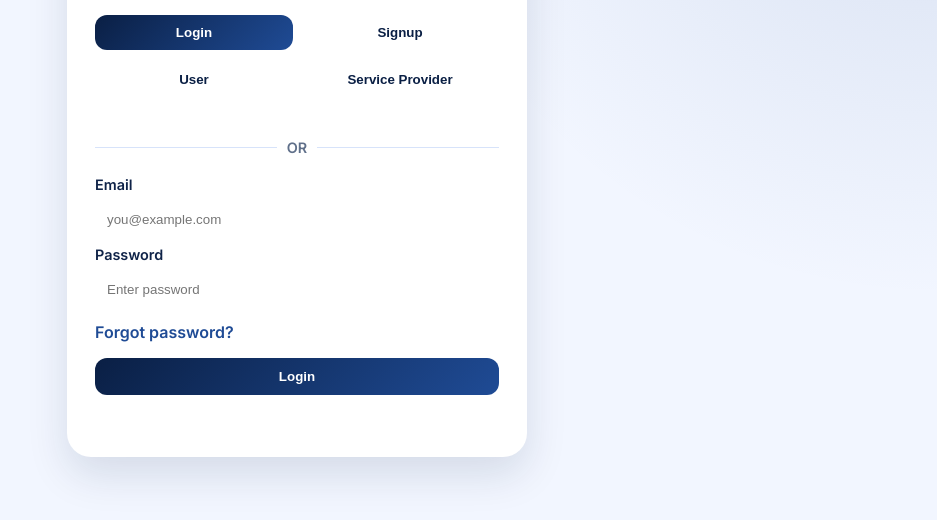
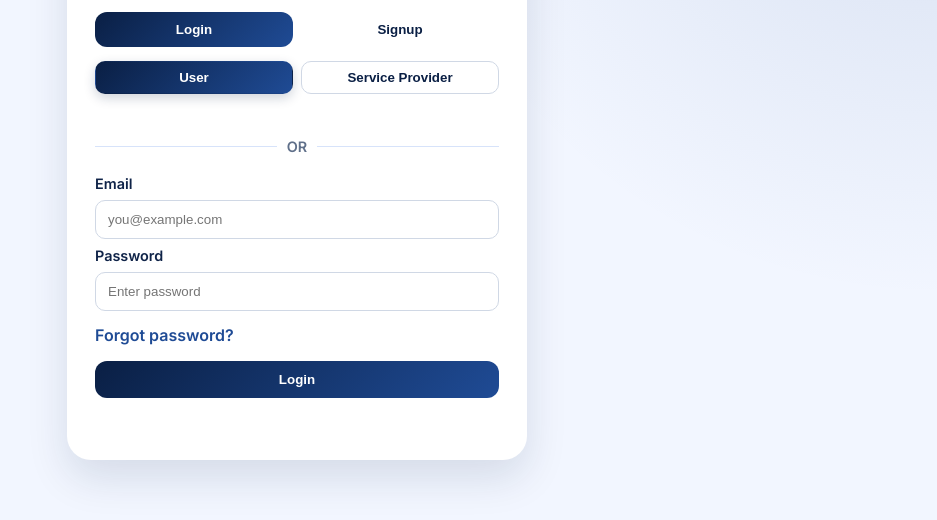
Before and after one commit to avinash200607-star/Fixmate, a website: page frontend/public/auth.html in a window 1280 px wide. Shown: the part 246-766 px from the top of the page, without its empty margins (343-1280 px from the left). Drawn offline with Linux system fonts and the light colour scheme; no server answers.

Commit message:
Improve UI focus states for input fields and role buttons

```diff
--- a/frontend/public/auth.css
+++ b/frontend/public/auth.css
@@ -106,18 +106,26 @@
 }
 
 .role-btn {
-  border: 1px solid var(--border);
+  border: 1px solid #d0d8e5;
   background: var(--white);
   color: var(--primary);
   border-radius: 10px;
   padding: 8px 10px;
   font-weight: 600;
   cursor: pointer;
+  transition: all 0.2s ease;
+}
+
+.role-btn:hover {
+  border-color: var(--primary-light);
+  background: #f5f8fc;
 }
 
 .role-btn.active {
-  background: var(--light);
-  border-color: #bdd0f7;
+  background: linear-gradient(135deg, var(--primary), var(--primary-light));
+  color: var(--white);
+  border-color: transparent;
+  box-shadow: 0 4px 12px rgba(15, 35, 72, 0.2);
 }
 
 label {
@@ -129,12 +137,16 @@
   width: 100%;
   padding: 11px 12px;
   border-radius: 10px;
-  border: 1px solid var(--border);
+  border: 1px solid #d0d8e5;
   outline: none;
+  transition: all 0.2s ease;
+  background-color: var(--white);
 }
 
 input:focus {
-  border-color: #a9c2f0;
+  border-color: var(--primary);
+  box-shadow: 0 0 0 3px rgba(15, 35, 72, 0.1), 0 0 0 2px var(--primary-light);
+  background-color: #fafbfc;
 }
 
 .submit-btn {
```
